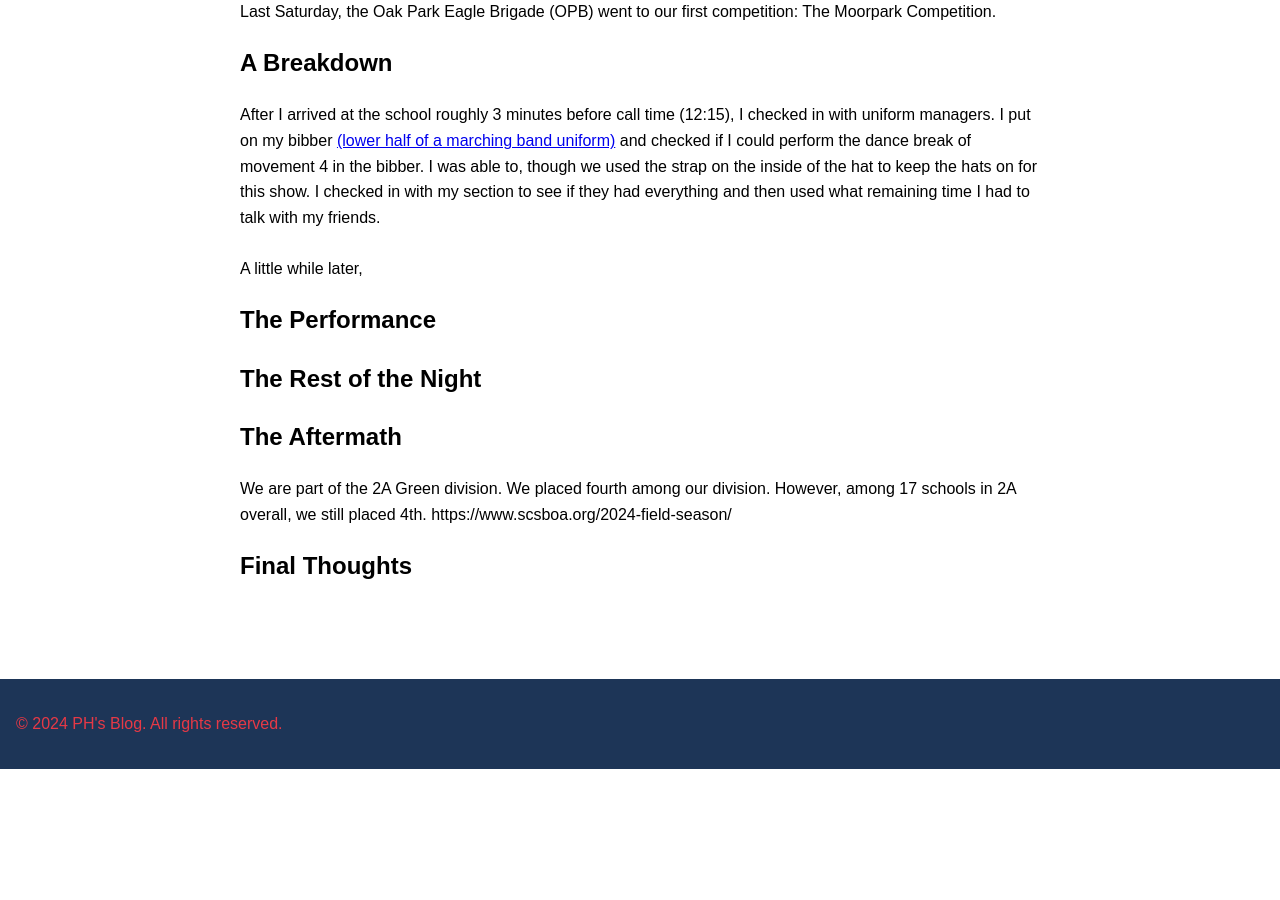
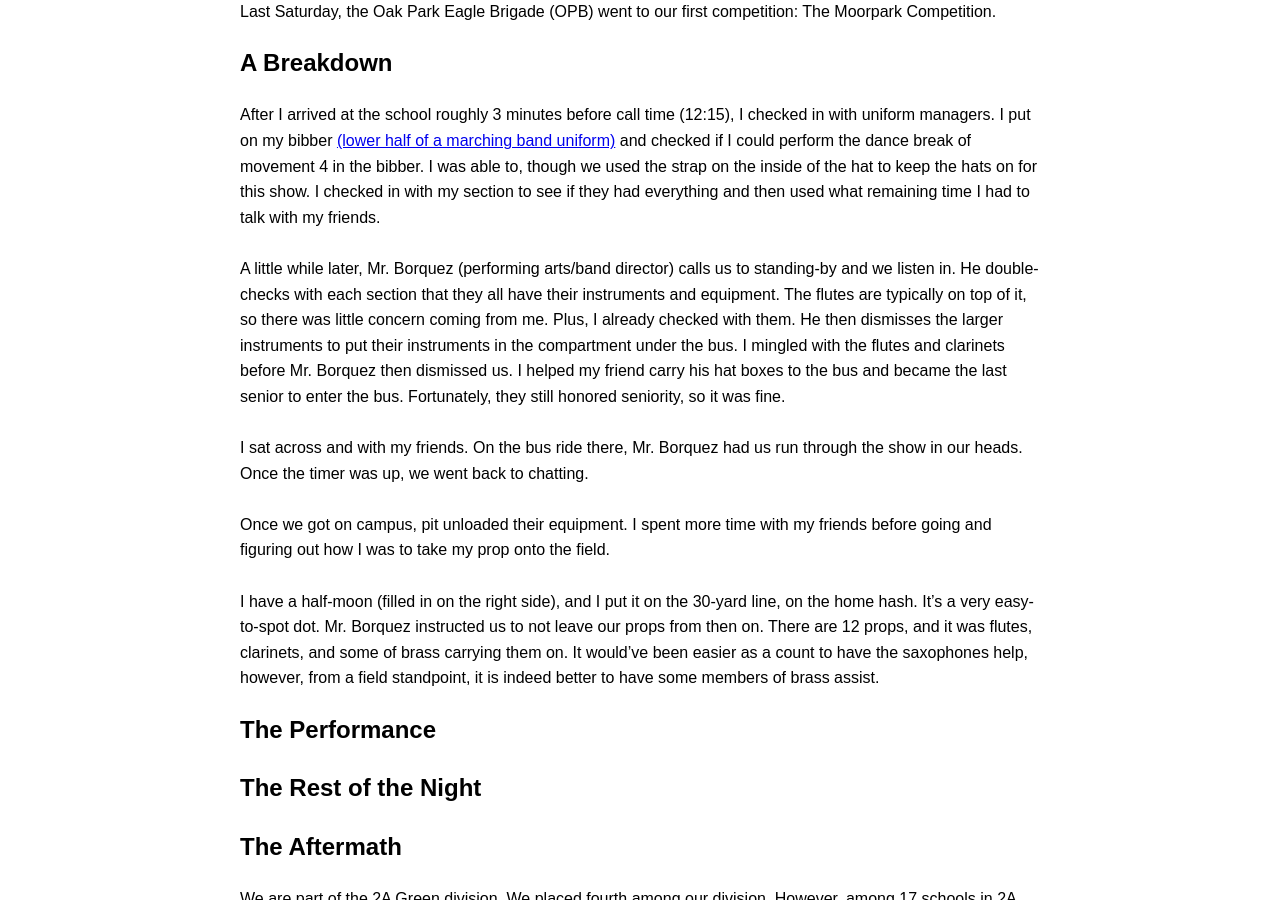
Before and after one commit to CaptainSapphire/PH-s-Blog, a Jekyll site: the page built from _posts/2024-10-25-Moorpark-Competiton.md, in a window 1280 px wide and 900 px high, scrolled down 376 px. Built offline with Jekyll 4.4.1, drawn with Linux system fonts in a browser that asks for light colours; our own code applies the rules of GitHub Pages for plain Markdown files; before the commit the page ends 1145 px from its top, so only the background shows below that.

Commit message:
Update 2024-10-25-Moorpark-Competiton.md

```diff
--- a/_posts/2024-10-25-Moorpark-Competiton.md
+++ b/_posts/2024-10-25-Moorpark-Competiton.md
@@ -3,7 +3,10 @@ Last Saturday, the Oak Park Eagle Brigade (OPB) went to our first competition: T
 
 ## A Breakdown
 After I arrived at the school roughly 3 minutes before call time (12:15), I checked in with uniform managers. I put on my bibber [(lower half of a marching band uniform)](https://stanbury.com/products/ultra-bibbers-28-inseam-shorter-length) and checked if I could perform the dance break of movement 4 in the bibber. I was able to, though we used the strap on the inside of the hat to keep the hats on for this show. I checked in with my section to see if they had everything and then used what remaining time I had to talk with my friends. <br><br>
-A little while later,
+A little while later, Mr. Borquez (performing arts/band director) calls us to standing-by and we listen in. He double-checks with each section that they all have their instruments and equipment. The flutes are typically on top of it, so there was little concern coming from me. Plus, I already checked with them. He then dismisses the larger instruments to put their instruments in the compartment under the bus. I mingled with the flutes and clarinets before Mr. Borquez then dismissed us. I helped my friend carry his hat boxes to the bus and became the last senior to enter the bus. Fortunately, they still honored seniority, so it was fine. <br><br>
+I sat across and with my friends. On the bus ride there, Mr. Borquez had us run through the show in our heads. Once the timer was up, we went back to chatting. <br><br>
+Once we got on campus, pit unloaded their equipment. I spent more time with my friends before going and figuring out how I was to take my prop onto the field. <br><br>
+I have a half-moon (filled in on the right side), and I put it on the 30-yard line, on the home hash. It's a very easy-to-spot dot. Mr. Borquez instructed us to not leave our props from then on. There are 12 props, and it was flutes, clarinets, and some of brass carrying them on. It would've been easier as a count to have the saxophones help, however, from a field standpoint, it is indeed better to have some members of brass assist.
 
 ## The Performance
 
```
